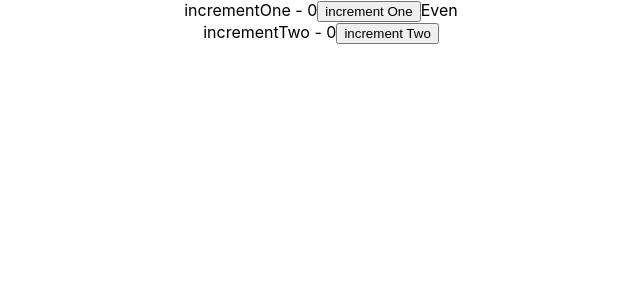
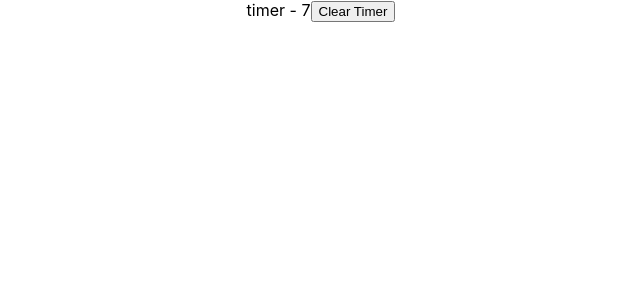
Before and after one commit to Sambalicious/useReducerHooks, a React (Create React App) app: page / in a window 1280 px wide. Shown: the top 300 px of the page, without its empty margins (319-959 px from the left). Built offline with nearby package versions, Linux system fonts and the light colour scheme.

Commit message:
leart how to use useRef Hook

```diff
--- a/src/App.js
+++ b/src/App.js
@@ -13,6 +13,8 @@
 import DataFetchingTwo from './components/useReducerContext/DataFetchingTwo';
 import ParentConponent from './components/callbackHooks/ParentComponent';
 import Counter from './components/memoHooks/Counter';
+import FocusInput from './components/useRefHooks/FocusInput';
+import HookTimer from './components/useRefHooks/HookTimer';
 
  export const CountContext = React.createContext();
 
@@ -36,7 +38,7 @@
   return (
     <CountContext.Provider value={{countState:count, countDispatch: dispatch}}>
     <div className="App">
-        <Counter />
+        <HookTimer />
     </div>
     </CountContext.Provider>
   );
--- /dev/null
+++ b/src/components/useRefHooks/FocusInput.jsx
@@ -0,0 +1,19 @@
+import React, {useEffect, useRef} from 'react';
+
+const FocusInput = () => {
+
+    const inputRef = useRef(null);
+
+    useEffect(()=>{
+        ////focus the input element
+        inputRef.current.focus()
+
+    }, [])
+    return (
+        <div>
+            <input ref={inputRef} type="text"/>
+        </div>
+     );
+}
+
+export default FocusInput;
--- /dev/null
+++ b/src/components/useRefHooks/HookTimer.jsx
@@ -0,0 +1,27 @@
+import React, {useState, useEffect, useRef } from 'react';
+
+
+const HookTimer = () => {
+    const [timer, setTimer ] = useState(0);
+
+
+    const intervalRef = useRef()
+    useEffect(()=>{
+        intervalRef.current = setInterval(()=>{
+            setTimer(prevState => prevState + 1)
+        }, 1000)
+
+        return ()=>{
+            clearInterval(intervalRef)
+        }
+    }, []);
+
+    return (
+        <div>
+            timer - {timer}
+            <button onClick={()=> clearInterval(intervalRef.current)} >Clear Timer</button>
+        </div>
+     );
+}
+
+export default HookTimer;
```
